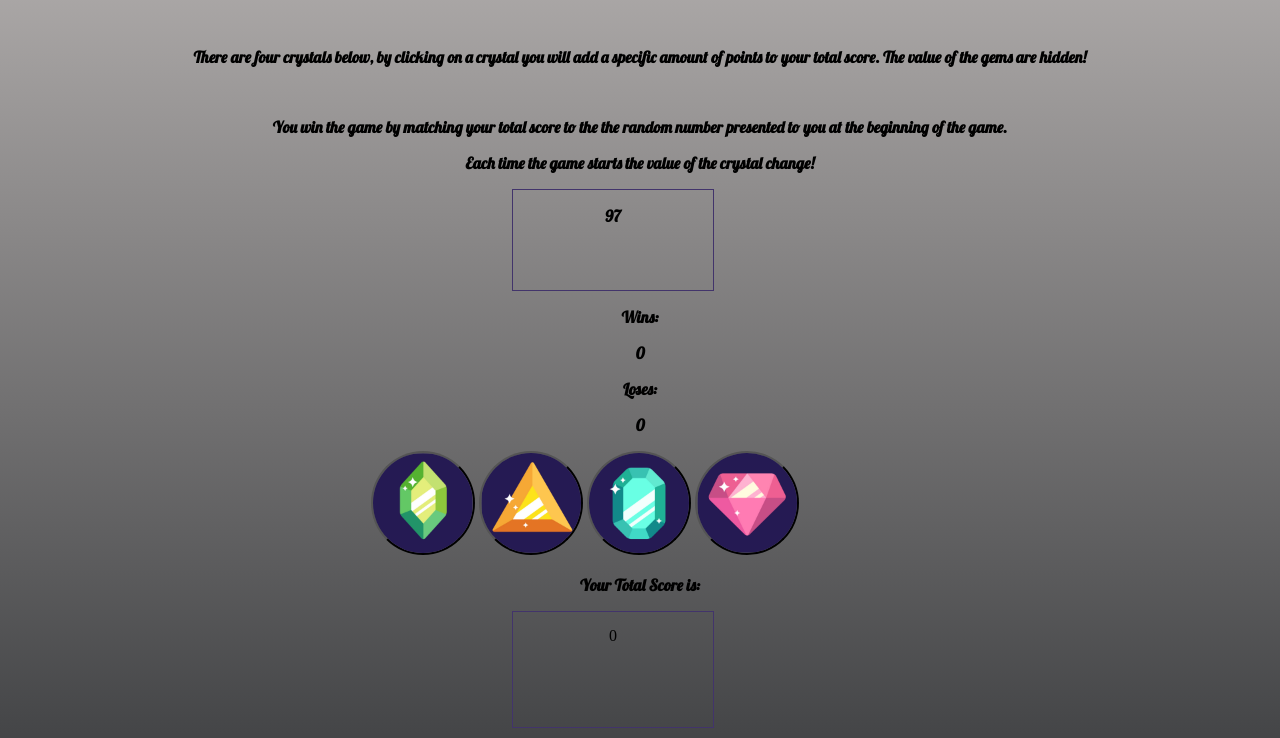
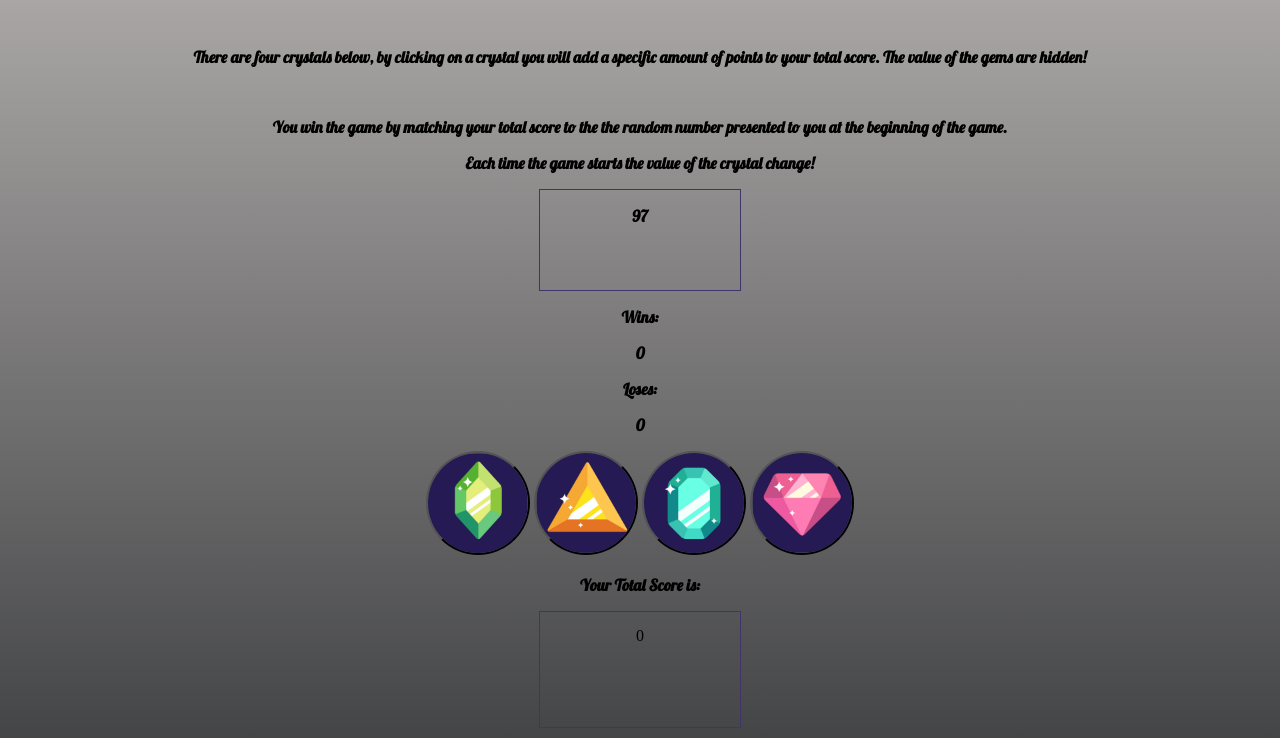
Before and after one commit to MMMamich/Jewel-Game, a plain HTML site: page index.html in a window 1280 px wide. Shown: the part 103-841 px from the top of the page. Drawn offline with nearby package versions, Linux system fonts and the light colour scheme.

Commit message:
fixed minor issues

```diff
--- a/assets/css/style.css
+++ b/assets/css/style.css
@@ -4,6 +4,7 @@ body{
     padding:0px;
     /*background-color: #b7b3b2;*/
     background: linear-gradient(#b7b3b2, #444547);
+    background-repeat: repeat-y;
 }
 
 h1{
@@ -22,7 +23,8 @@ p{
 }
 #randomStartBox{
 
-    margin-left:40%;
+    text-align: center;
+    margin: auto;
     width: 200px;
     height: 100px;
     border: 1px solid #42346b;
@@ -38,17 +40,18 @@ img{
 
 }
 
-#jewel1{
+.jewels{
 
-    margin-left:29%;
+text-align: center;
+margin: auto;
 
 }
 
 #score{
     text-align: center;
+    margin: auto;
     padding-top: 15px;
     margin-bottom:10px;
-    margin-left:40%;
     width: 200px;
     height: 100px;
     border: 1px solid #42346b;
--- a/index.html
+++ b/index.html
@@ -48,13 +48,17 @@
         <p>Loses:</p><p id = "loses"></p>
     </div>
 
-    <img id="jewel1" src="assets/images/Jewels1.png">
+    <div class="jewels">
 
-    <img id="jewel2" src="assets/images/Jewels2.png">
+      <img id="jewel1" src="assets/images/Jewels1.png">
 
-    <img id="jewel3" src="assets/images/Jewels3.png">
+      <img id="jewel2" src="assets/images/Jewels2.png">
 
-    <img id="jewel4" src="assets/images/Jewels4.png">
+      <img id="jewel3" src="assets/images/Jewels3.png">
+
+      <img id="jewel4" src="assets/images/Jewels4.png">
+
+    </div>
 
     <p>Your Total Score is:</p>
 
```
